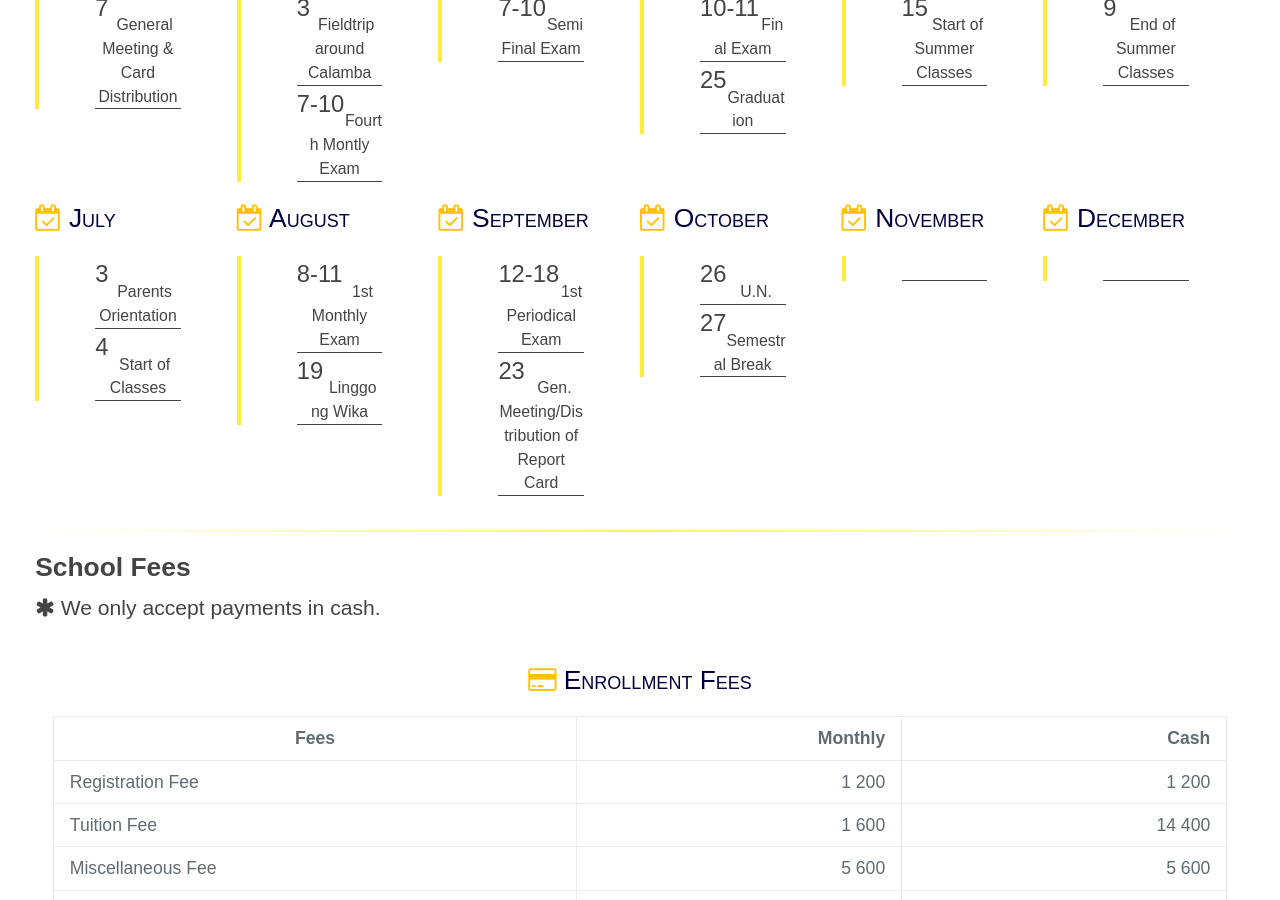
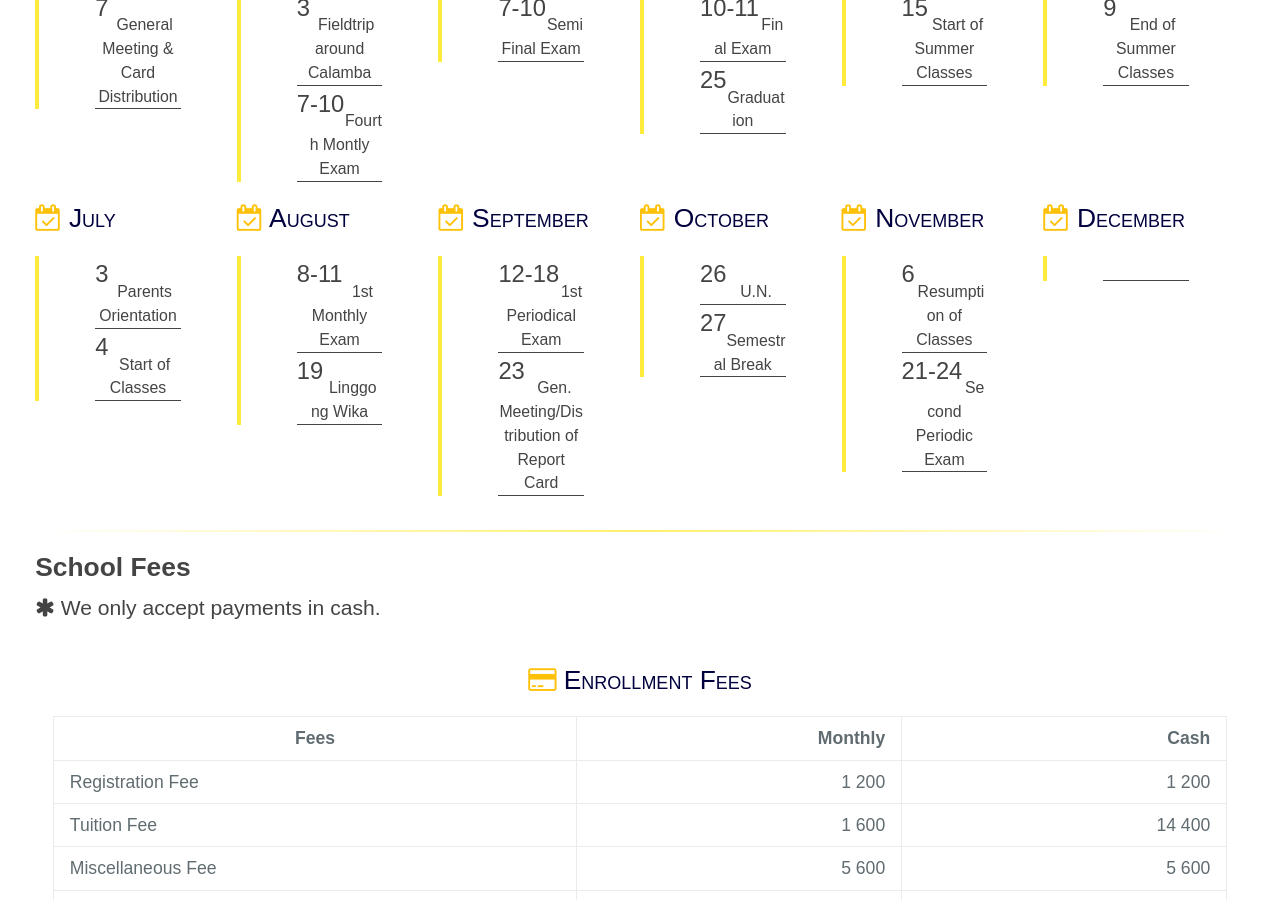
Before and after one commit to cmdcph/cmdcph.github.io, a Jekyll site: the page built from index.md, in a window 1280 px wide and 900 px high, scrolled down 2650 px. Built offline with Jekyll 4.4.1, drawn with Linux system fonts in a browser that asks for light colours.

Commit message:
Updated November

```diff
--- a/_calendar_months/november.markdown
+++ b/_calendar_months/november.markdown
@@ -3,6 +3,8 @@ title: November
 year: 2017
 index: 11
 events:
-- day:
-  title:
+- day: 6
+  title: Resumption of Classes
+- day: 21-24
+  title: Second Periodic Exam
 ---
```
